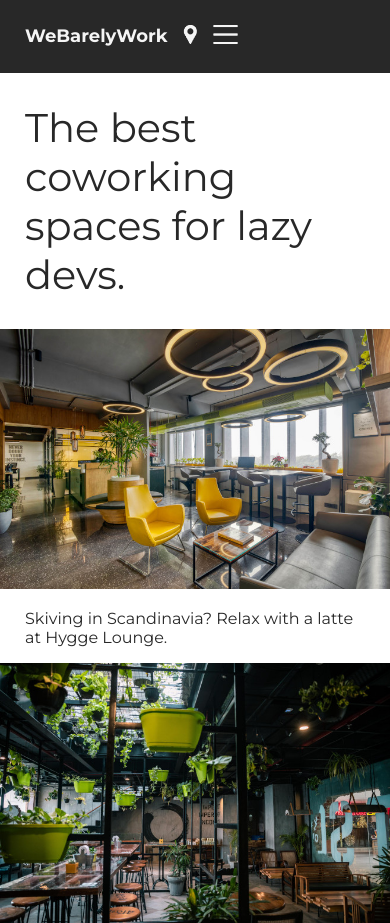
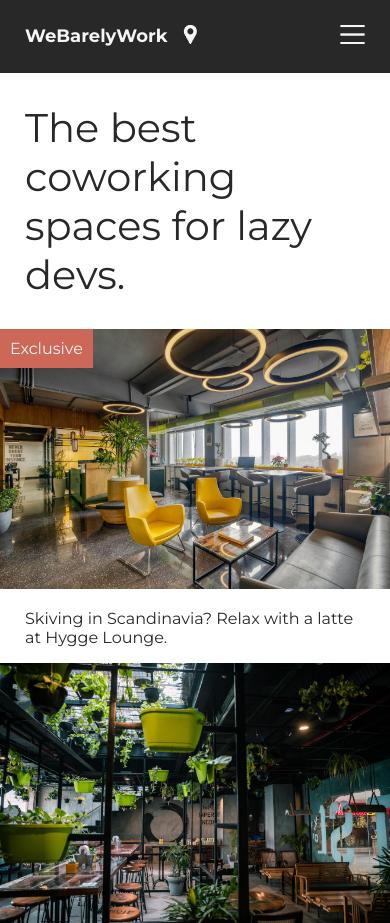
Before and after one commit to SimonRJenkins/coworking-space-site, a plain HTML site: page index.html in a window 390 px wide. Shown: the top 923 px of the page. Drawn offline with Linux system fonts and the light colour scheme.

Commit message:
Update index.css
Added margin-left to the hamburger icon so it is on the right side of the header
Added img-banner div which contains the text Exclusive
Styled the exclusive div and added padding
Positioned the Exclusive div to be the top-left of its parent element of item

```diff
--- a/index.css
+++ b/index.css
@@ -19,6 +19,10 @@ header {
     width: 25px;
 }
 
+.align-right {
+    margin-left: auto;
+}
+
 ul {
     display: flex;
     list-style-type: none;
@@ -38,6 +42,10 @@ h1 {
     margin: 30px 25px;
 }
 
+.item {
+    position: relative;
+}
+
 .item-img {
     width: 100%;
 }
@@ -45,3 +53,12 @@ h1 {
 .caption {
     margin: 0 25px;
 }
+
+.img-banner {
+    position: absolute;
+    top: 0px;
+    left: 0px;
+    background-color: #cd6858;
+    color: whitesmoke;
+    padding: 10px;
+}
--- a/index.html
+++ b/index.html
@@ -31,6 +31,9 @@
 
         <section class="item">
             <img src="images/hygge.jpg" class="item-img" alt="A smart coworking space">
+            <div class="img-banner">
+                Exclusive
+            </div>
             <div class="caption">
                 <p>Skiving in Scandinavia? Relax with a latte at Hygge Lounge.</p>
             </div>
```
